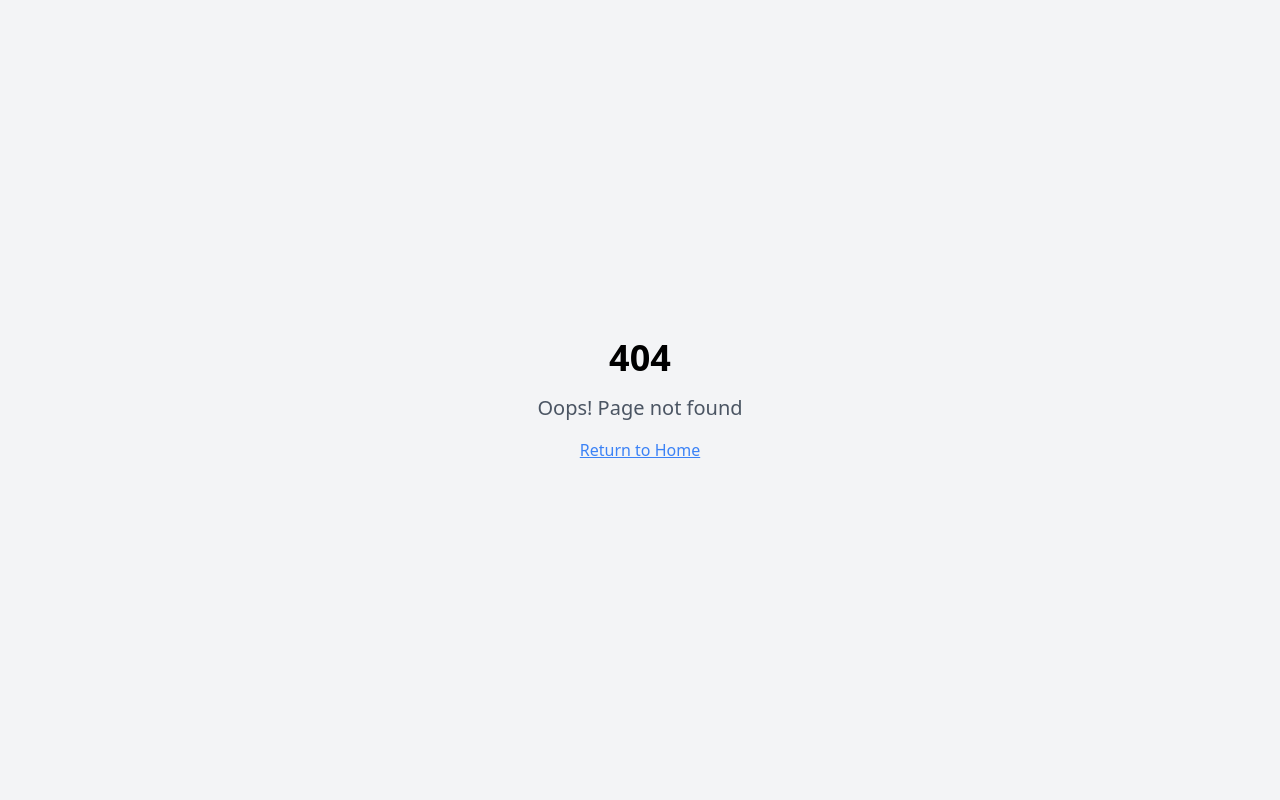
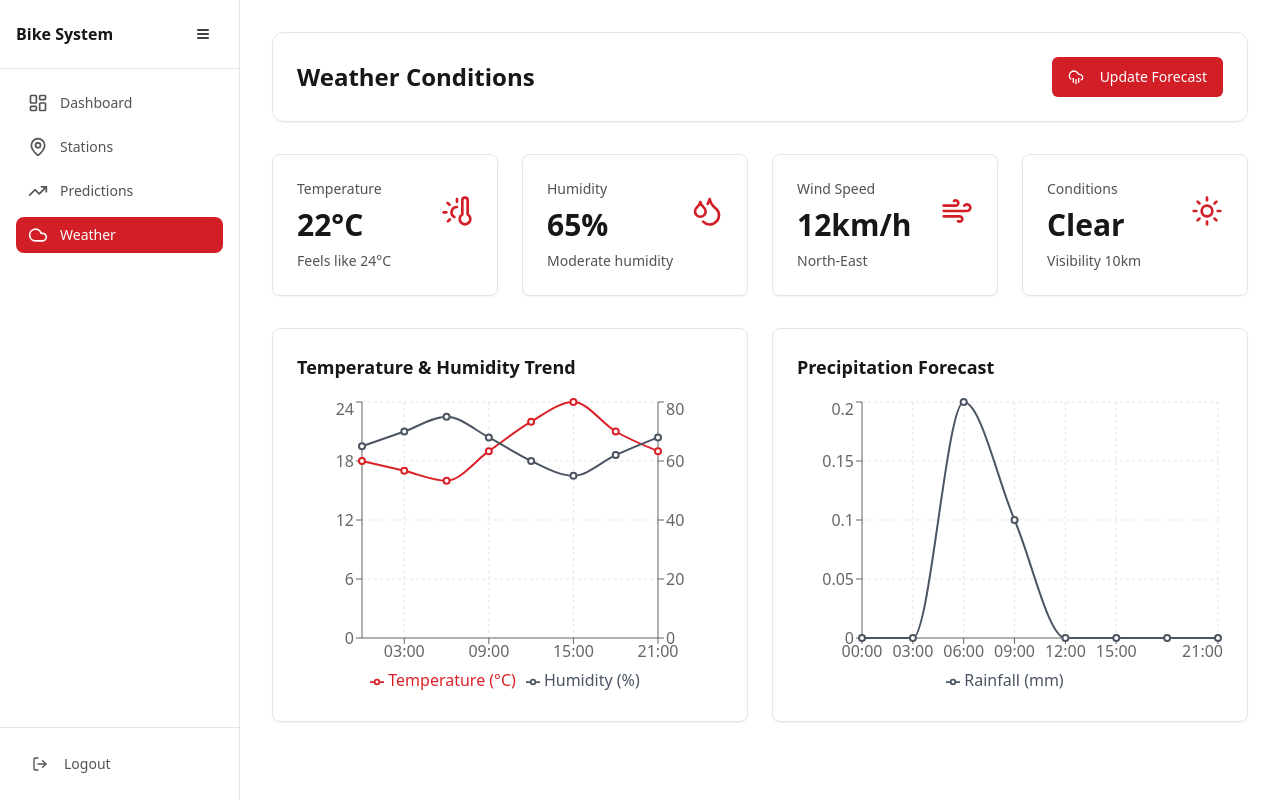
Before and after one commit to Ianleme/ride-analytics-dashboard, a React (Vite) app: page /weather in a window 1280 px wide. Before the commit this address had no page. Built offline with nearby package versions, Linux system fonts and the light colour scheme.

Commit message:
Add weather page
This commit adds a new page for displaying weather information.  The specific implementation details are not included in this commit message.

```diff
--- a/src/App.tsx
+++ b/src/App.tsx
@@ -8,6 +8,7 @@ import { BaseLayout } from "./components/layout/BaseLayout";
 import Index from "./pages/Index";
 import Stations from "./pages/Stations";
 import Predictions from "./pages/Predictions";
+import Weather from "./pages/Weather";
 import NotFound from "./pages/NotFound";
 
 const queryClient = new QueryClient();
@@ -43,6 +44,14 @@ const App = () => (
               </BaseLayout>
             }
           />
+          <Route
+            path="/weather"
+            element={
+              <BaseLayout>
+                <Weather />
+              </BaseLayout>
+            }
+          />
           <Route path="*" element={<NotFound />} />
         </Routes>
       </BrowserRouter>
--- a/src/components/layout/Sidebar.tsx
+++ b/src/components/layout/Sidebar.tsx
@@ -7,6 +7,7 @@ import {
   TrendingUp,
   MenuIcon,
   LogOut,
+  Cloud,
 } from "lucide-react";
 import { Button } from "@/components/ui/button";
 import { useState } from "react";
@@ -30,6 +31,11 @@ export function Sidebar() {
       name: "Predictions",
       href: "/predictions",
       icon: TrendingUp,
+    },
+    {
+      name: "Weather",
+      href: "/weather",
+      icon: Cloud,
     },
   ];
 
--- /dev/null
+++ b/src/pages/Weather.tsx
@@ -0,0 +1,158 @@
+
+import { Card } from "@/components/ui/card";
+import { Button } from "@/components/ui/button";
+import {
+  Cloud,
+  CloudRain,
+  Droplets,
+  Sun,
+  Wind,
+  ThermometerSun,
+} from "lucide-react";
+import {
+  LineChart,
+  Line,
+  XAxis,
+  YAxis,
+  CartesianGrid,
+  Tooltip,
+  Legend,
+  ResponsiveContainer,
+} from "recharts";
+
+const weatherData = [
+  { time: "00:00", temp: 18, humidity: 65, rain: 0 },
+  { time: "03:00", temp: 17, humidity: 70, rain: 0 },
+  { time: "06:00", temp: 16, humidity: 75, rain: 0.2 },
+  { time: "09:00", temp: 19, humidity: 68, rain: 0.1 },
+  { time: "12:00", temp: 22, humidity: 60, rain: 0 },
+  { time: "15:00", temp: 24, humidity: 55, rain: 0 },
+  { time: "18:00", temp: 21, humidity: 62, rain: 0 },
+  { time: "21:00", temp: 19, humidity: 68, rain: 0 },
+];
+
+const Weather = () => {
+  return (
+    <div className="p-8">
+      <div className="glass-card rounded-xl mb-8 p-6">
+        <div className="flex items-center justify-between">
+          <h1 className="text-2xl font-semibold text-neutral-900">
+            Weather Conditions
+          </h1>
+          <Button className="bg-primary hover:bg-primary/90">
+            <CloudRain className="mr-2 h-4 w-4" />
+            Update Forecast
+          </Button>
+        </div>
+      </div>
+
+      <div className="grid grid-cols-1 md:grid-cols-2 lg:grid-cols-4 gap-6 mb-8">
+        <Card className="glass-card p-6">
+          <div className="flex items-center justify-between">
+            <div>
+              <p className="text-sm font-medium text-neutral-600">Temperature</p>
+              <h3 className="text-3xl font-bold mt-2 text-neutral-900">22°C</h3>
+            </div>
+            <ThermometerSun className="h-8 w-8 text-primary" />
+          </div>
+          <p className="text-sm text-neutral-600 mt-2">Feels like 24°C</p>
+        </Card>
+
+        <Card className="glass-card p-6">
+          <div className="flex items-center justify-between">
+            <div>
+              <p className="text-sm font-medium text-neutral-600">Humidity</p>
+              <h3 className="text-3xl font-bold mt-2 text-neutral-900">65%</h3>
+            </div>
+            <Droplets className="h-8 w-8 text-primary" />
+          </div>
+          <p className="text-sm text-neutral-600 mt-2">Moderate humidity</p>
+        </Card>
+
+        <Card className="glass-card p-6">
+          <div className="flex items-center justify-between">
+            <div>
+              <p className="text-sm font-medium text-neutral-600">Wind Speed</p>
+              <h3 className="text-3xl font-bold mt-2 text-neutral-900">12km/h</h3>
+            </div>
+            <Wind className="h-8 w-8 text-primary" />
+          </div>
+          <p className="text-sm text-neutral-600 mt-2">North-East</p>
+        </Card>
+
+        <Card className="glass-card p-6">
+          <div className="flex items-center justify-between">
+            <div>
+              <p className="text-sm font-medium text-neutral-600">Conditions</p>
+              <h3 className="text-3xl font-bold mt-2 text-neutral-900">Clear</h3>
+            </div>
+            <Sun className="h-8 w-8 text-primary" />
+          </div>
+          <p className="text-sm text-neutral-600 mt-2">Visibility 10km</p>
+        </Card>
+      </div>
+
+      <div className="grid grid-cols-1 lg:grid-cols-2 gap-6">
+        <Card className="glass-card p-6">
+          <h3 className="text-lg font-semibold mb-4 text-neutral-900">
+            Temperature & Humidity Trend
+          </h3>
+          <div className="h-[300px]">
+            <ResponsiveContainer width="100%" height="100%">
+              <LineChart data={weatherData}>
+                <CartesianGrid strokeDasharray="3 3" className="stroke-neutral-200" />
+                <XAxis dataKey="time" className="text-neutral-600" />
+                <YAxis yAxisId="left" className="text-neutral-600" />
+                <YAxis yAxisId="right" orientation="right" className="text-neutral-600" />
+                <Tooltip />
+                <Legend />
+                <Line
+                  yAxisId="left"
+                  type="monotone"
+                  dataKey="temp"
+                  name="Temperature (°C)"
+                  stroke="#DA2128"
+                  strokeWidth={2}
+                />
+                <Line
+                  yAxisId="right"
+                  type="monotone"
+                  dataKey="humidity"
+                  name="Humidity (%)"
+                  stroke="#4B5563"
+                  strokeWidth={2}
+                />
+              </LineChart>
+            </ResponsiveContainer>
+          </div>
+        </Card>
+
+        <Card className="glass-card p-6">
+          <h3 className="text-lg font-semibold mb-4 text-neutral-900">
+            Precipitation Forecast
+          </h3>
+          <div className="h-[300px]">
+            <ResponsiveContainer width="100%" height="100%">
+              <LineChart data={weatherData}>
+                <CartesianGrid strokeDasharray="3 3" className="stroke-neutral-200" />
+                <XAxis dataKey="time" className="text-neutral-600" />
+                <YAxis className="text-neutral-600" />
+                <Tooltip />
+                <Legend />
+                <Line
+                  type="monotone"
+                  dataKey="rain"
+                  name="Rainfall (mm)"
+                  stroke="#4B5563"
+                  strokeWidth={2}
+                />
+              </LineChart>
+            </ResponsiveContainer>
+          </div>
+        </Card>
+      </div>
+    </div>
+  );
+};
+
+export default Weather;
```
